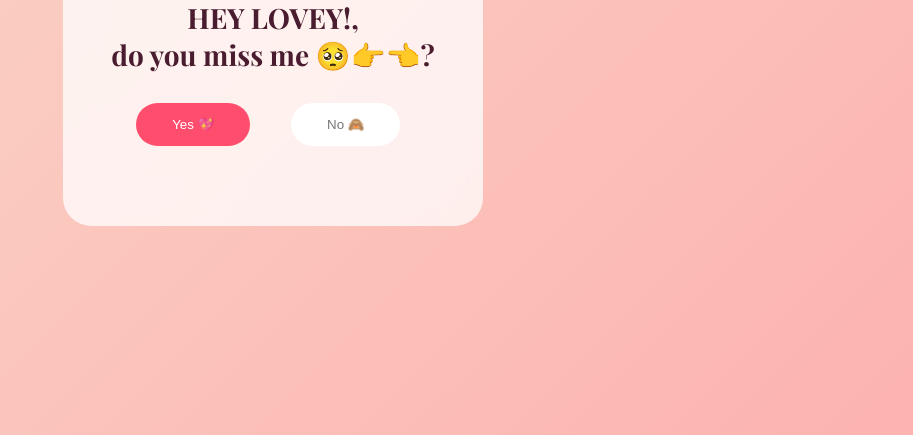
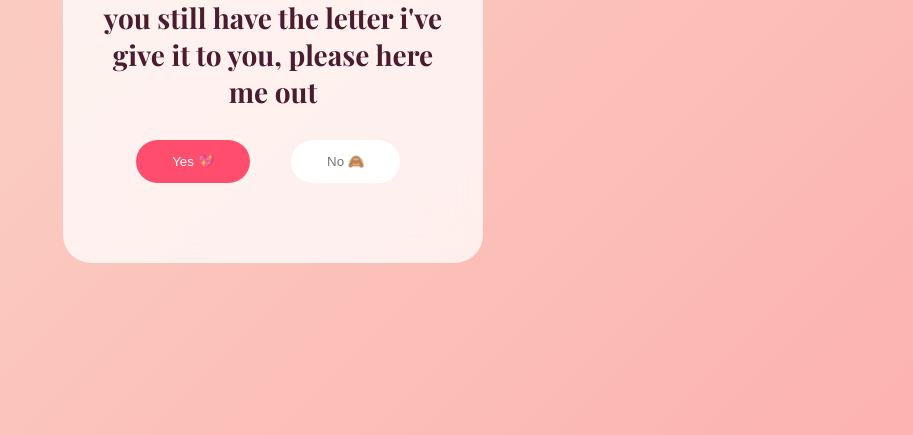
Before and after one commit to Lilith917/TTT, a plain HTML site: page can-you-be-mine.html in a window 1280 px wide. Shown: the part 365-800 px from the top of the page, without its empty margins (367-1280 px from the left). Drawn offline with nearby package versions, Linux system fonts and the light colour scheme.

Commit message:
Update title and message in can-you-be-mine.htmlh

```diff
--- a/can-you-be-mine.html
+++ b/can-you-be-mine.html
@@ -4,7 +4,7 @@
 <head>
     <meta charset="UTF-8" />
     <meta name="viewport" content="width=device-width, initial-scale=1.0" />
-    <title>Can You Be Mine? 💘</title>
+    <title>Hi D, this is version 1.1</title>
 
     <link href="https://fonts.googleapis.com/css2?family=Playfair+Display:wght@500;600;700&family=Poppins:wght@300;400;500&display=swap" rel="stylesheet">
     <script src="https://cdn.jsdelivr.net/npm/canvas-confetti@1.6.0/dist/confetti.browser.min.js"></script>
@@ -85,7 +85,7 @@
 
     <div class="card">
         <div class="emoji">🐱❤️</div>
-        <h2>HEY LOVEY!,<br>do you miss me 🥺👉👈?</h2>
+        <h2>If you can open this!,<br>you still have the letter i've give it to you, please here me out</h2>
 
         <div class="buttons">
             <button id="yes">Yes 💖</button>
```
